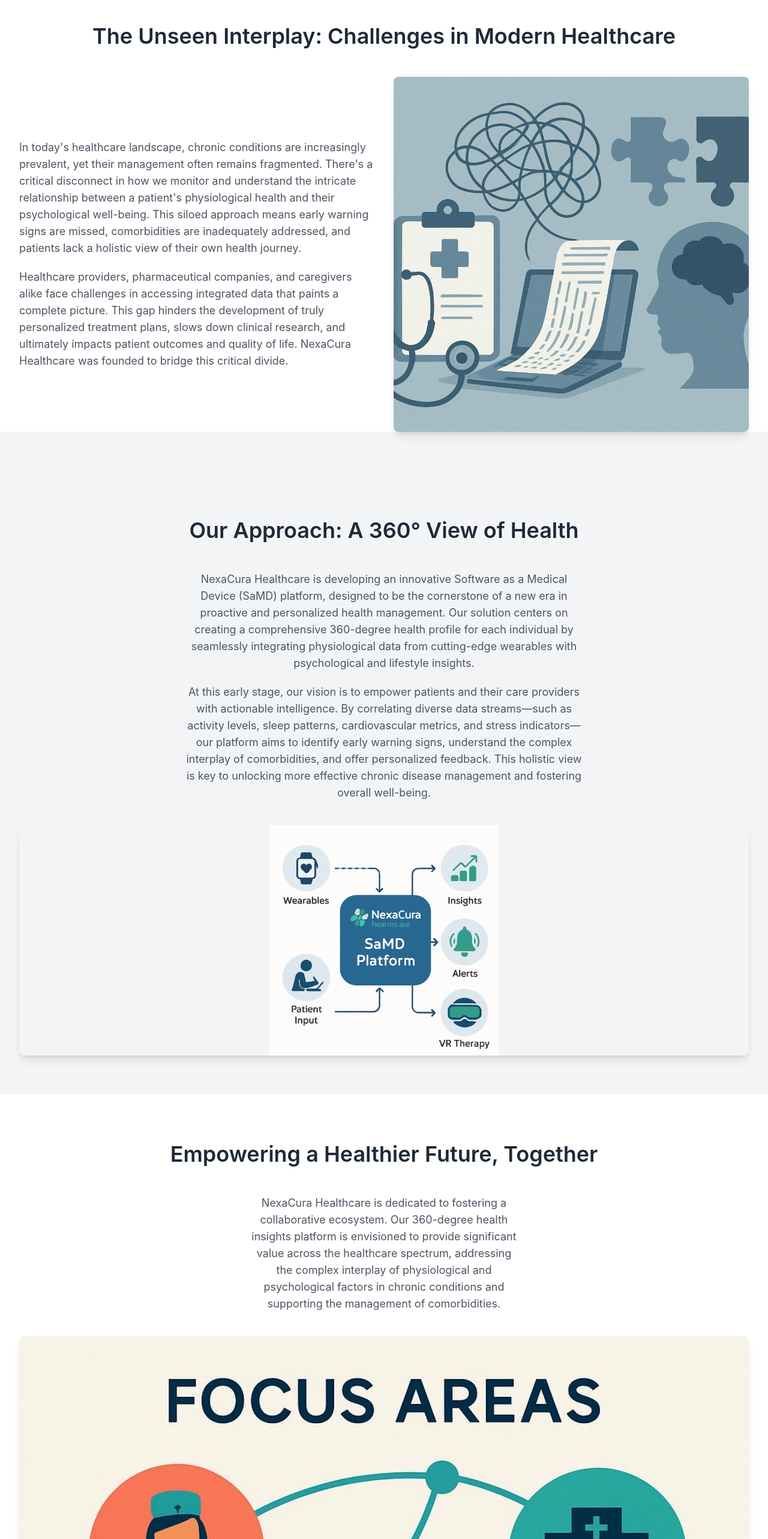
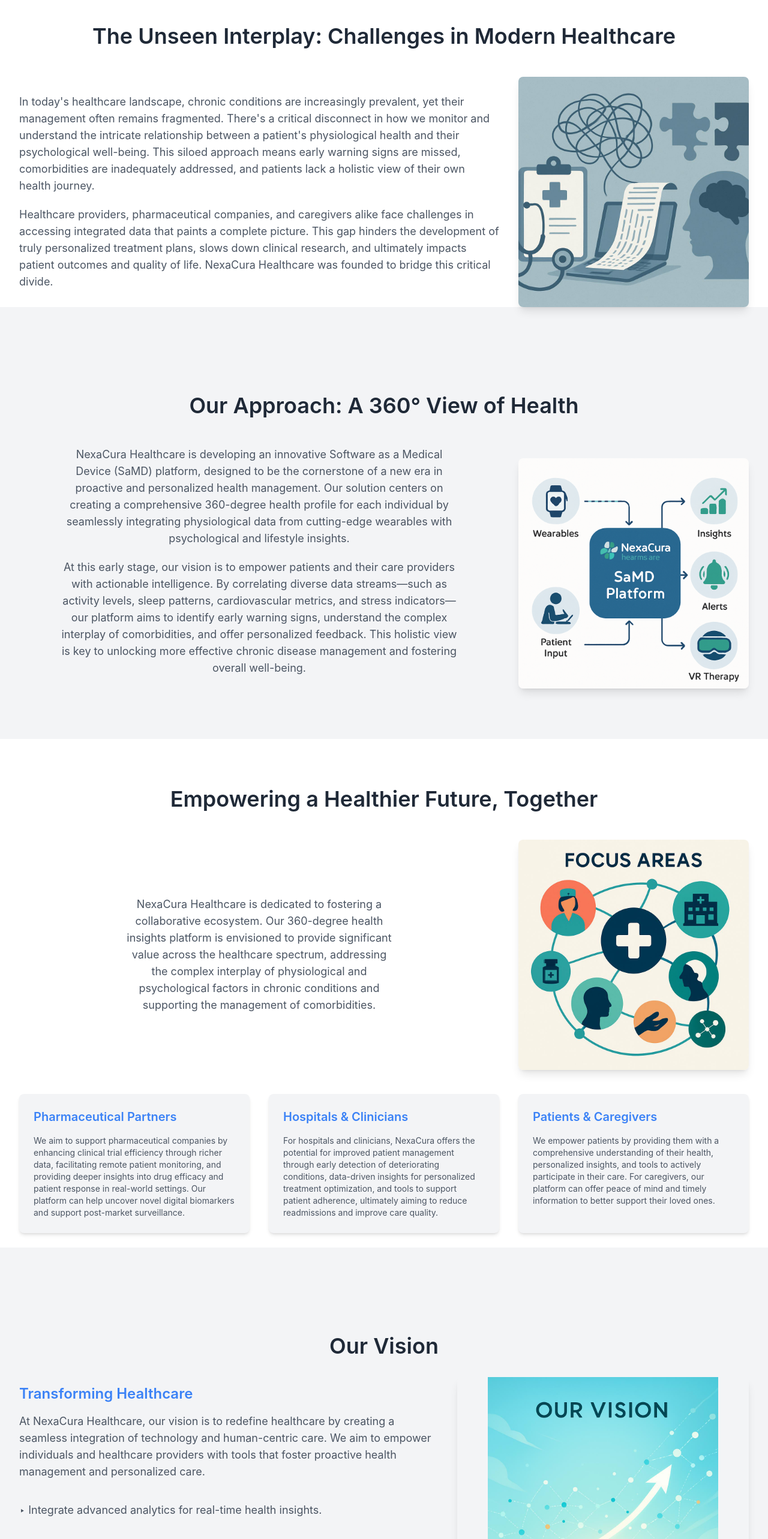
Before and after one commit to pranmar93/nexacura-healthcare, a React (Create React App) app: page / in a window 1280 px wide. Shown: the part 960-3526 px from the top of the page at 60% size. Built offline with nearby package versions, Linux system fonts and the light colour scheme.

Commit message:
fixed img sizes

```diff
--- a/src/components/FocusAreas.js
+++ b/src/components/FocusAreas.js
@@ -7,6 +7,7 @@
         <h2 className="text-2xl sm:text-3xl md:text-4xl font-semibold text-gray-800 text-center mb-12">
           Empowering a Healthier Future, Together
         </h2>
+        <div className="flex flex-col md:flex-row items-center gap-8">
           <div className="text-center max-w-md mx-auto mb-10">
             <p className="text-gray-600 text-sm sm:text-base md:text-lg">
               NexaCura Healthcare is dedicated to fostering a collaborative ecosystem. Our
@@ -20,8 +21,9 @@
             <img
               src={`${process.env.PUBLIC_URL}/images/focus_areas_banner.jpg`}
               alt="Diverse focus areas of NexaCura HealthCare"
-            className="w-full max-w-full h-auto rounded-lg shadow-lg object-contain"
+              className="w-full max-w-full h-96 rounded-lg shadow-lg object-contain"
             />
+          </div>
         </div>
         <div className="grid grid-cols-1 md:grid-cols-3 gap-8">
           <div className="bg-gray-100 p-6 rounded-lg shadow-md hover:shadow-lg hover:-translate-y-1 transition-all">
--- a/src/components/Home.js
+++ b/src/components/Home.js
@@ -12,7 +12,7 @@
         <img
           src={`${process.env.PUBLIC_URL}/images/logo.png`}
           alt="NexaCura HealthCare Logo"
-          className="h-28 mb-5 mx-auto md:h-32 w-full max-w-full object-contain"
+          className="h-40 mb-5 mx-auto md:h-40 w-full max-w-full object-contain"
         />
         <h1 className="text-3xl sm:text-4xl md:text-5xl font-bold mb-5 text-shadow-md">
           Revolutionizing Health, Connecting Mind and Body
--- a/src/components/Problem.js
+++ b/src/components/Problem.js
@@ -25,11 +25,11 @@
               NexaCura Healthcare was founded to bridge this critical divide.
             </p>
           </div>
-          <div className="flex-1 text-center">
+          <div className="text-center">
             <img
               src={`${process.env.PUBLIC_URL}/images/problem_section.jpg`}
               alt="Conceptual image representing healthcare challenges"
-              className="w-full max-w-full h-auto rounded-lg shadow-lg object-contain"
+              className="w-full max-w-full h-96 rounded-lg shadow-lg object-contain"
             />
           </div>
         </div>
--- a/src/components/Solution.js
+++ b/src/components/Solution.js
@@ -7,6 +7,7 @@
         <h2 className="text-2xl sm:text-3xl md:text-4xl font-semibold text-gray-800 text-center mb-12">
           Our Approach: A 360° View of Health
         </h2>
+        <div className="flex flex-col md:flex-row items-center gap-8">
           <div className="text-center max-w-2xl mx-auto mb-10">
             <p className="text-gray-600 text-sm sm:text-base md:text-lg mb-5">
               NexaCura Healthcare is developing an innovative Software as a Medical Device
@@ -34,6 +35,7 @@
             />
           </div>
         </div>
+      </div>
     </section>
   );
 }
--- a/src/components/Vision.js
+++ b/src/components/Vision.js
@@ -4,10 +4,10 @@
   return (
     <section id="vision" className="bg-gray-100 pt-20 pb-6 md:pt-20 md:pb-6 lg:pt-20 lg:pb-0 mt-8 md:mt-12 lg:mt-16 w-full max-w-full overflow-x-hidden">
       <div className="w-full max-w-7xl mx-auto px-2 sm:px-6 lg:px-8">
-        <h2 className="text-2xl sm:text-3xl md:text-4xl font-semibold text-gray-800 text-center mb-12">
+        <h2 className="text-2xl sm:text-3xl md:text-4xl font-semibold text-gray-800 text-center mb-8">
           Our Vision
         </h2>
-        <div className="flex flex-col md:flex-row items-start gap-8">
+        <div className="flex flex-col md:flex-row items-center gap-8">
           <div className="flex-1">
             <h3 className="text-lg sm:text-xl md:text-2xl font-semibold text-blue-500 mb-4">
               Transforming Healthcare
@@ -28,7 +28,7 @@
             <img
               src={`${process.env.PUBLIC_URL}/images/vision_section.jpg`}
               alt="Vision of NexaCura HealthCare"
-              className="w-full max-w-full h-auto rounded-lg shadow-lg object-contain"
+              className="w-full max-w-full h-96 rounded-lg shadow-lg object-contain"
             />
           </div>
         </div>
```
Also changed, not shown: 11 other files (tests, documents, lock files or other folders). Lines whose indentation alone changed are shown as unchanged.
